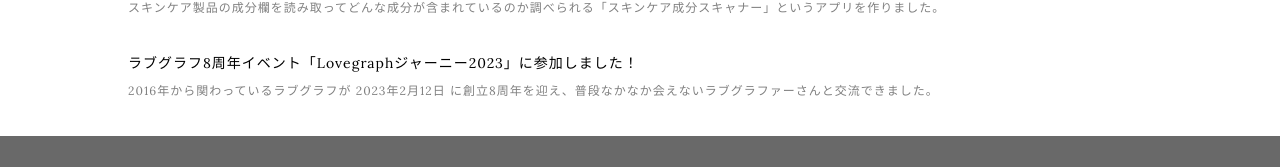
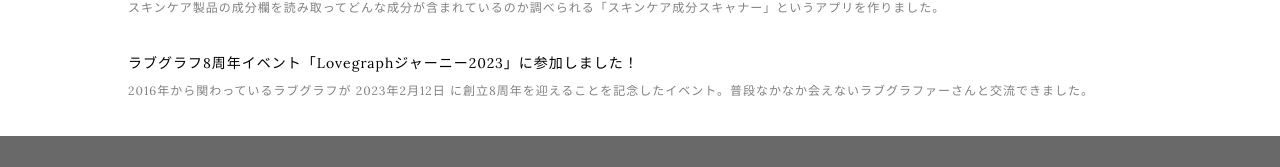
Before and after one commit to HiroMinase/rebuild-minasehiro-art, a Next.js app: page / in a window 1280 px wide. Shown: the part 4572-4739 px from the top of the page. Built offline with nearby package versions, Linux system fonts and the light colour scheme.

Commit message:
topicの文章を調整

```diff
--- a/app/page.tsx
+++ b/app/page.tsx
@@ -132,7 +132,7 @@
           ラブグラフ8周年イベント「Lovegraphジャーニー2023」に参加しました！
         </div>
         <div className={styles.topicDescription}>
-          2016年から関わっているラブグラフが 2023年2月12日 に創立8周年を迎え、普段なかなか会えないラブグラファーさんと交流できました。
+          2016年から関わっているラブグラフが 2023年2月12日 に創立8周年を迎えることを記念したイベント。普段なかなか会えないラブグラファーさんと交流できました。
         </div>
       </div>
     </div>
```
